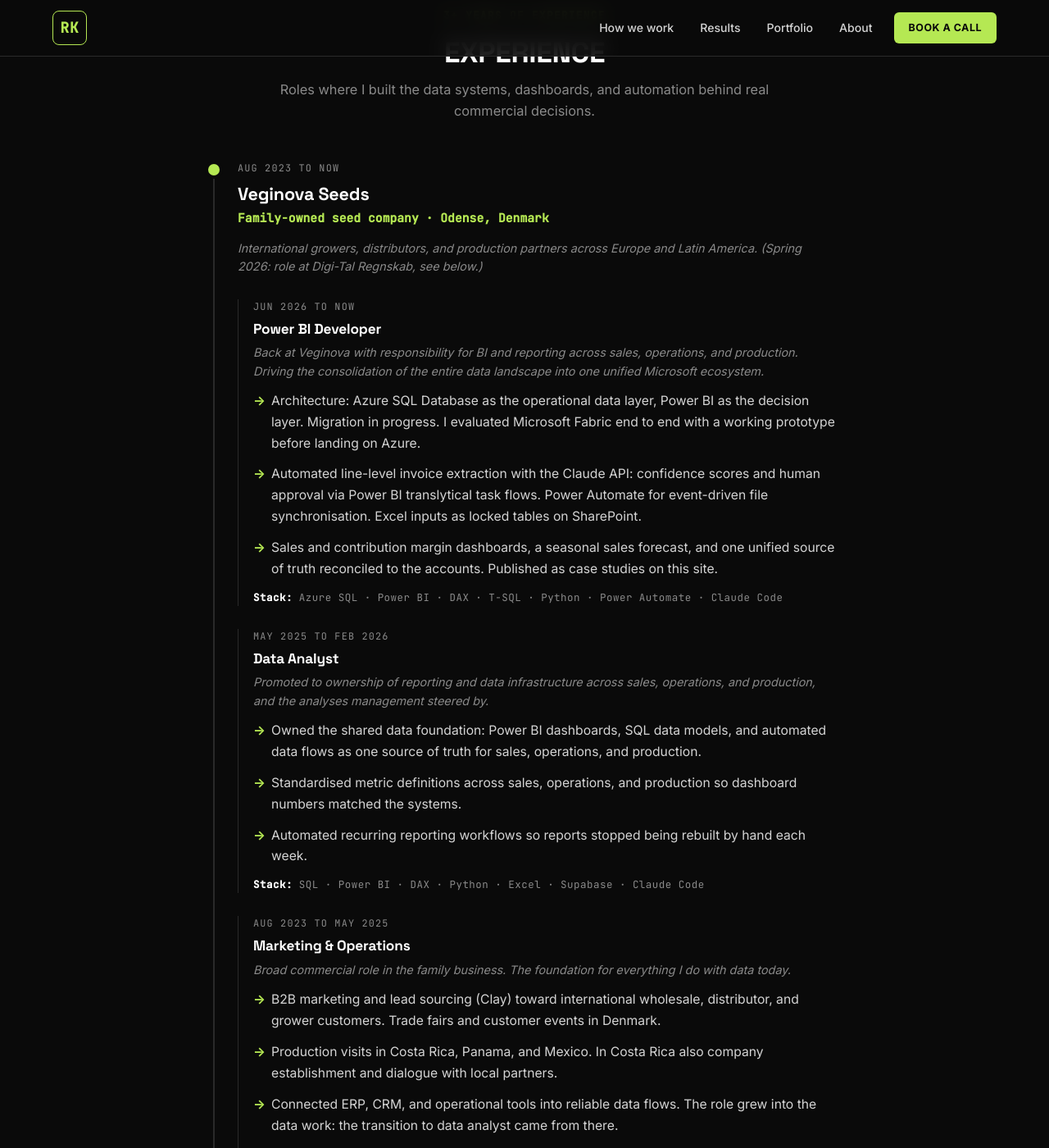
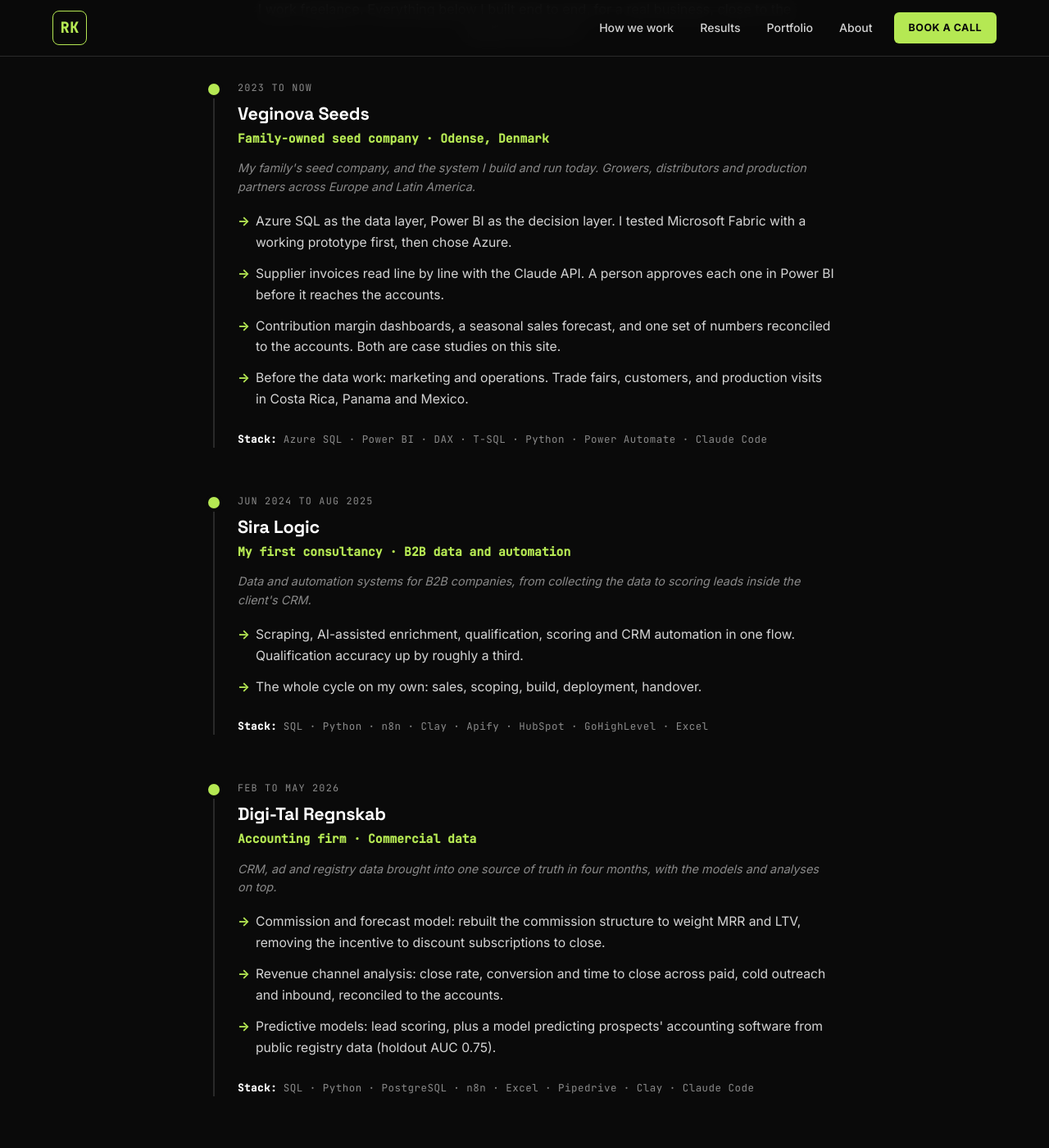
Before and after one commit to rasmuskampmann1998/rasmuskampmann.com, a Jekyll site: the page built from portfolio.md, in a window 1280 px wide and 1400 px high, scrolled down 4948 px. Shown: the whole window at 82% size. Built offline with Jekyll 4.4.1, drawn with Linux system fonts in a browser that asks for light colours; some of the changed text lies outside the part shown.

Commit message:
Portfolio about freelance: CV links removed and CV PDFs left out of the build (files kept in git), background section reframed (Veginova, Sira Logic, Digi-Tal; no job titles, promotions or student job)
Co-Authored-By: Claude Opus 5.5 <noreply@anthropic.com>

```diff
--- a/_config.yml
+++ b/_config.yml
@@ -40,5 +40,7 @@ exclude:
   - vendor
   - README.md
   - cv
+  - assets/files/rasmus-kampmann-cv.pdf
+  - assets/files/rasmus-kampmann-cv-da.pdf
   - scripts
   - UPDATE_BRIEF.md
--- a/portfolio.md
+++ b/portfolio.md
@@ -2,7 +2,7 @@
 layout: home
 title: Portfolio
 permalink: /portfolio/
-description: Power BI Consultant for seed and agriculture companies. Projects, experience and CV. Odense, Denmark.
+description: Power BI Consultant for seed and agriculture companies. Freelance. Projects and background. Odense, Denmark.
 ---
 
 <section class="hero-centered">
@@ -34,11 +34,6 @@ description: Power BI Consultant for seed and agriculture companies. Projects, e
       <a href="#projects" class="btn-pill btn-pill--ghost">See the projects</a>
       <a href="https://calendly.com/rasmuskampmann-info/30min" class="btn-pill btn-pill--primary" target="_blank" rel="noopener">Book a call</a>
     </div>
-    <p class="hero-cv-link">
-      <a href="{{ '/assets/files/rasmus-kampmann-cv.pdf' | relative_url }}" download>↓ CV (EN)</a>
-      <span style="margin: 0 10px; color: var(--text-muted);">·</span>
-      <a href="{{ '/assets/files/rasmus-kampmann-cv-da.pdf' | relative_url }}" download>↓ CV (DA)</a>
-    </p>
   </div>
 </section>
 
@@ -145,7 +140,7 @@ description: Power BI Consultant for seed and agriculture companies. Projects, e
         <p>The AI I build with: an agentic setup where Claude Code operates in GitHub, pulls context from Supabase, runs my library of reusable skills, and connects to my tools through MCP. One person, the delivery speed of a small team.</p>
         <p>Between the two layers, the source of truth stays deterministic. Trust is engineering, not generation.</p>
         <p style="margin-top: 28px;"><strong>The technical layer</strong></p>
-        <p>Today I own BI and reporting across sales, operations, and production at Veginova. The data landscape is moving onto Azure SQL Database, and that migration is under way now. I evaluated Microsoft Fabric end to end with a working prototype before landing on Azure.</p>
+        <p>Today I build and run the data and reporting for a seed company across sales, operations and production, on Azure SQL and Power BI.</p>
         <p>I specialise in Power BI end to end: semantic models, DAX, Power Query, report design, distribution, and access management. I connect Power BI to the sources the business already runs on: SQL Server, PostgreSQL, Azure SQL, SharePoint, Excel, APIs, and third-party platforms.</p>
         <p>Beyond dashboards: data modelling in SQL, workflow automation with Power Automate and Python, and forecasting in Python notebooks.</p>
         <p style="margin-top: 28px;">Most of my experience is from small companies and my own. Close to the decisions, owning the work end to end.</p>
@@ -166,92 +161,49 @@ description: Power BI Consultant for seed and agriculture companies. Projects, e
 
 <section class="experience-section" id="experience">
   <div class="container">
-    <span class="eyebrow">3+ years of experience</span>
-    <h2>Experience</h2>
-    <p class="section-sub">Roles where I built the data systems, dashboards, and automation behind real commercial decisions.</p>
+    <span class="eyebrow">Background</span>
+    <h2>Where the work comes from</h2>
+    <p class="section-sub">I work freelance. Everything below I built end to end, for a real business, close to the people who use it.</p>
 
     <div class="experience-timeline">
 
       <div class="experience-card">
-        <p class="experience-date">Aug 2023 to now</p>
+        <p class="experience-date">2023 to now</p>
         <h4 class="experience-role">Veginova Seeds</h4>
         <p class="experience-company">Family-owned seed company · Odense, Denmark</p>
-        <p class="experience-transition">International growers, distributors, and production partners across Europe and Latin America. (Spring 2026: role at Digi-Tal Regnskab, see below.)</p>
+        <p class="experience-transition">My family's seed company, and the system I build and run today. Growers, distributors and production partners across Europe and Latin America.</p>
+        <ul class="experience-bullets">
+          <li>Azure SQL as the data layer, Power BI as the decision layer. I tested Microsoft Fabric with a working prototype first, then chose Azure.</li>
+          <li>Supplier invoices read line by line with the Claude API. A person approves each one in Power BI before it reaches the accounts.</li>
+          <li>Contribution margin dashboards, a seasonal sales forecast, and one set of numbers reconciled to the accounts. Both are case studies on this site.</li>
+          <li>Before the data work: marketing and operations. Trade fairs, customers, and production visits in Costa Rica, Panama and Mexico.</li>
+        </ul>
+        <p class="experience-stack"><strong>Stack:</strong> Azure SQL · Power BI · DAX · T-SQL · Python · Power Automate · Claude Code</p>
+      </div>
 
-        <div class="experience-subrole">
-          <p class="experience-date">Jun 2026 to now</p>
-          <h5 class="experience-subrole-title">Power BI Developer</h5>
-          <p class="experience-transition">Back at Veginova with responsibility for BI and reporting across sales, operations, and production. Driving the consolidation of the entire data landscape into one unified Microsoft ecosystem.</p>
-          <ul class="experience-bullets">
-            <li>Architecture: Azure SQL Database as the operational data layer, Power BI as the decision layer. Migration in progress. I evaluated Microsoft Fabric end to end with a working prototype before landing on Azure.</li>
-            <li>Automated line-level invoice extraction with the Claude API: confidence scores and human approval via Power BI translytical task flows. Power Automate for event-driven file synchronisation. Excel inputs as locked tables on SharePoint.</li>
-            <li>Sales and contribution margin dashboards, a seasonal sales forecast, and one unified source of truth reconciled to the accounts. Published as case studies on this site.</li>
-          </ul>
-          <p class="experience-stack"><strong>Stack:</strong> Azure SQL · Power BI · DAX · T-SQL · Python · Power Automate · Claude Code</p>
-        </div>
-
-        <div class="experience-subrole">
-          <p class="experience-date">May 2025 to Feb 2026</p>
-          <h5 class="experience-subrole-title">Data Analyst</h5>
-          <p class="experience-transition">Promoted to ownership of reporting and data infrastructure across sales, operations, and production, and the analyses management steered by.</p>
-          <ul class="experience-bullets">
-            <li>Owned the shared data foundation: Power BI dashboards, SQL data models, and automated data flows as one source of truth for sales, operations, and production.</li>
-            <li>Standardised metric definitions across sales, operations, and production so dashboard numbers matched the systems.</li>
-            <li>Automated recurring reporting workflows so reports stopped being rebuilt by hand each week.</li>
-          </ul>
-          <p class="experience-stack"><strong>Stack:</strong> SQL · Power BI · DAX · Python · Excel · Supabase · Claude Code</p>
-        </div>
-
-        <div class="experience-subrole">
-          <p class="experience-date">Aug 2023 to May 2025</p>
-          <h5 class="experience-subrole-title">Marketing &amp; Operations</h5>
-          <p class="experience-transition">Broad commercial role in the family business. The foundation for everything I do with data today.</p>
-          <ul class="experience-bullets">
-            <li>B2B marketing and lead sourcing (Clay) toward international wholesale, distributor, and grower customers. Trade fairs and customer events in Denmark.</li>
-            <li>Production visits in Costa Rica, Panama, and Mexico. In Costa Rica also company establishment and dialogue with local partners.</li>
-            <li>Connected ERP, CRM, and operational tools into reliable data flows. The role grew into the data work: the transition to data analyst came from there.</li>
-          </ul>
-          <p class="experience-stack"><strong>Stack:</strong> Microsoft Office · Clay · n8n · Supabase · Apify · API sources · GitHub</p>
-        </div>
+      <div class="experience-card">
+        <p class="experience-date">Jun 2024 to Aug 2025</p>
+        <h4 class="experience-role">Sira Logic</h4>
+        <p class="experience-company">My first consultancy · B2B data and automation</p>
+        <p class="experience-transition">Data and automation systems for B2B companies, from collecting the data to scoring leads inside the client's CRM.</p>
+        <ul class="experience-bullets">
+          <li>Scraping, AI-assisted enrichment, qualification, scoring and CRM automation in one flow. Qualification accuracy up by roughly a third.</li>
+          <li>The whole cycle on my own: sales, scoping, build, deployment, handover.</li>
+        </ul>
+        <p class="experience-stack"><strong>Stack:</strong> SQL · Python · n8n · Clay · Apify · HubSpot · GoHighLevel · Excel</p>
       </div>
 
       <div class="experience-card">
         <p class="experience-date">Feb to May 2026</p>
-        <h4 class="experience-role">Data Analyst (Commercial)</h4>
-        <p class="experience-company">Digi-Tal Regnskab</p>
-        <p class="experience-transition">Built the commercial data infrastructure in four months: CRM, ad, and registry data unified into one source of truth, and the models and analyses on top. Recruited on the back of my Sira Logic data work.</p>
+        <h4 class="experience-role">Digi-Tal Regnskab</h4>
+        <p class="experience-company">Accounting firm · Commercial data</p>
+        <p class="experience-transition">CRM, ad and registry data brought into one source of truth in four months, with the models and analyses on top.</p>
         <ul class="experience-bullets">
           <li>Commission and forecast model: rebuilt the commission structure to weight MRR and LTV, removing the incentive to discount subscriptions to close.</li>
-          <li>Revenue channel analysis: close rate, conversion, and how long deals took to close across paid, cold outreach, and inbound, with revenue figures reconciled to the accounts.</li>
-          <li>Predictive models: ICP and lead scoring with strong holdout performance, plus an ML model predicting prospects' accounting software from public registry data (holdout AUC 0.75).</li>
-          <li>Churn and segmentation analysis: customer and prospect base segmented into active, lead, lost, and inactive cohorts. Surfaced funnel drop-off and the patterns behind closed deals.</li>
+          <li>Revenue channel analysis: close rate, conversion and time to close across paid, cold outreach and inbound, reconciled to the accounts.</li>
+          <li>Predictive models: lead scoring, plus a model predicting prospects' accounting software from public registry data (holdout AUC 0.75).</li>
         </ul>
-        <p class="experience-transition">Left when the family moved back to Denmark.</p>
         <p class="experience-stack"><strong>Stack:</strong> SQL · Python · PostgreSQL · n8n · Excel · Pipedrive · Clay · Claude Code</p>
-      </div>
-
-      <div class="experience-card">
-        <p class="experience-date">Jun 2024 to Aug 2025</p>
-        <h4 class="experience-role">Data &amp; AI Consultant (Independent)</h4>
-        <p class="experience-company">Sira Logic</p>
-        <p class="experience-transition">Own consulting business: end-to-end data and automation systems for B2B companies, from data collection to operationalised scoring in the clients' CRM.</p>
-        <ul class="experience-bullets">
-          <li>Scraping, AI-assisted enrichment and qualification, scoring, CRM automation, and lead systems combined in one flow. Qualification accuracy up by roughly a third.</li>
-          <li>Custom web scraping for industry-specific sources. Owned the full cycle: sales, scoping, build, deployment, handoff.</li>
-        </ul>
-        <p class="experience-transition">This work led directly to the Data Analyst role at Digi-Tal Regnskab.</p>
-        <p class="experience-stack"><strong>Stack:</strong> SQL · Python · n8n · Clay · Apify · HubSpot · GoHighLevel · Excel</p>
-      </div>
-
-      <div class="experience-card">
-        <p class="experience-date">Jan to Aug 2023</p>
-        <h4 class="experience-role">Marketing &amp; Digital Graduate (student job, part-time during BBA)</h4>
-        <p class="experience-company">Damstahl Danmark</p>
-        <p class="experience-transition">Part-time student job alongside the BBA at Aarhus BSS.</p>
-        <ul class="experience-bullets">
-          <li>Product and marketing data in ERP and CRM across European markets.</li>
-          <li>Excel dashboards for campaign reporting and standardised regional data processes.</li>
-        </ul>
       </div>
 
     </div>
@@ -264,6 +216,6 @@ description: Power BI Consultant for seed and agriculture companies. Projects, e
     <p class="section-sub">Tell me how you plan production and track stock today. I'll tell you honestly whether I can help.</p>
     <a href="https://calendly.com/rasmuskampmann-info/30min" class="btn-primary" target="_blank" rel="noopener">Book a call →</a>
     <p class="cta-soft-footnote"><a href="{{ '/' | relative_url }}">See the offer</a></p>
-    <p class="cta-soft-footnote">See my <a href="{{ site.author.linkedin }}" target="_blank" rel="noopener">LinkedIn</a> or grab my CV in <a href="{{ '/assets/files/rasmus-kampmann-cv.pdf' | relative_url }}" download>English</a> or <a href="{{ '/assets/files/rasmus-kampmann-cv-da.pdf' | relative_url }}" download>Danish</a>.</p>
+    <p class="cta-soft-footnote">Or find me on <a href="{{ site.author.linkedin }}" target="_blank" rel="noopener">LinkedIn</a>.</p>
   </div>
 </section>
```
